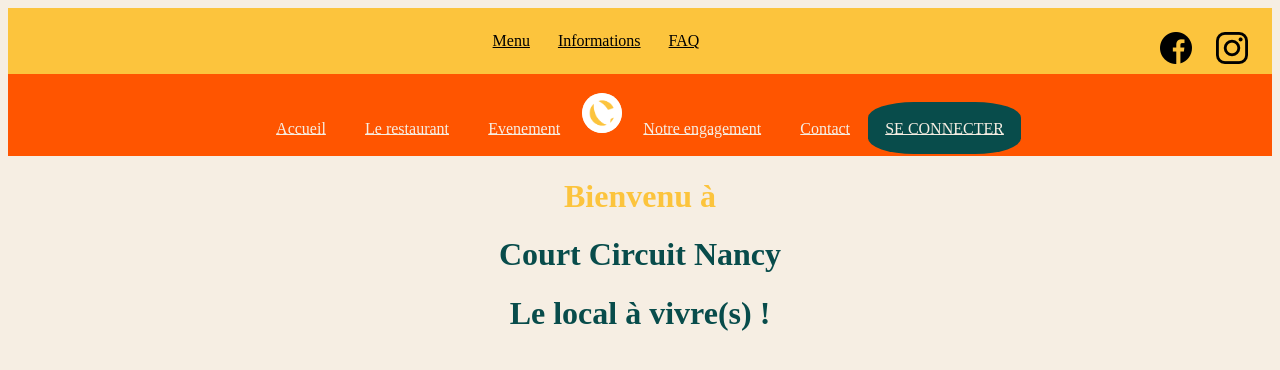
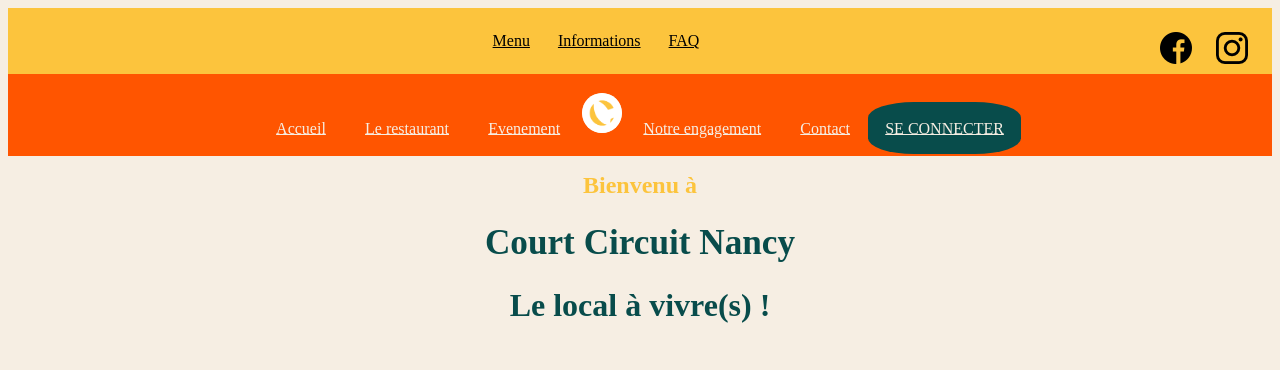
Before and after one commit to gonskii/CrazyCharly, a PHP site: page / in a window 1280 px wide. Shown: the top 370 px of the page. Run offline with PHP 8.4, Linux system fonts and the light colour scheme; some web fonts are replaced.

Commit message:
modif stylisme

```diff
--- a/src/classes/action/Header.php
+++ b/src/classes/action/Header.php
@@ -60,7 +60,7 @@
             <div id="hautDePage">
                 <h1 class="hautDePage">Bienvenu à</h1>
                 <h1 class="sousTexteHautDePage">Court Circuit Nancy</h1>
-                <h1 class="sousTexteHautDePage">Le local à vivre(s) !</h1>
+                <h1 class="sousTexteHautDePage2">Le local à vivre(s) !</h1>
         END;
 
 
--- a/src/classes/action/Inscription.php
+++ b/src/classes/action/Inscription.php
@@ -11,7 +11,10 @@
 {
     public function execute(): string
     {
-        $html = '<!DOCTYPE html>';
+        $header = new Header();
+        $html = $header->execute();
+
+        $html .= '<!DOCTYPE html>';
         $html .= '<html lang="fr"> <head>';
         $html .= '<meta charset="UTF-8">';
         $html .= '<meta http-equiv="X-UA-Compatible" content="IE=edge">';
--- a/src/classes/auth/Auth.php
+++ b/src/classes/auth/Auth.php
@@ -171,7 +171,7 @@
     public static function getRank() : int
     {
         $user = unserialize($_SESSION['user']);
-        return $user->getRole();
+        return $user->__get('role');
     }
 
 }
--- a/src/css/accueil.css
+++ b/src/css/accueil.css
@@ -74,9 +74,15 @@
 
 .hautDePage {
     color: #FCC43D;
+    font-size: 1.5em;
 }
 
 .sousTexteHautDePage {
+    color: #084C4B;
+    font-size: 2.2em;
+}
+
+.sousTexteHautDePage2 {
     color: #084C4B;
 }
 
```
Also changed, not shown: src/classes/action/Footer.php (added, +21 -0 lines).
